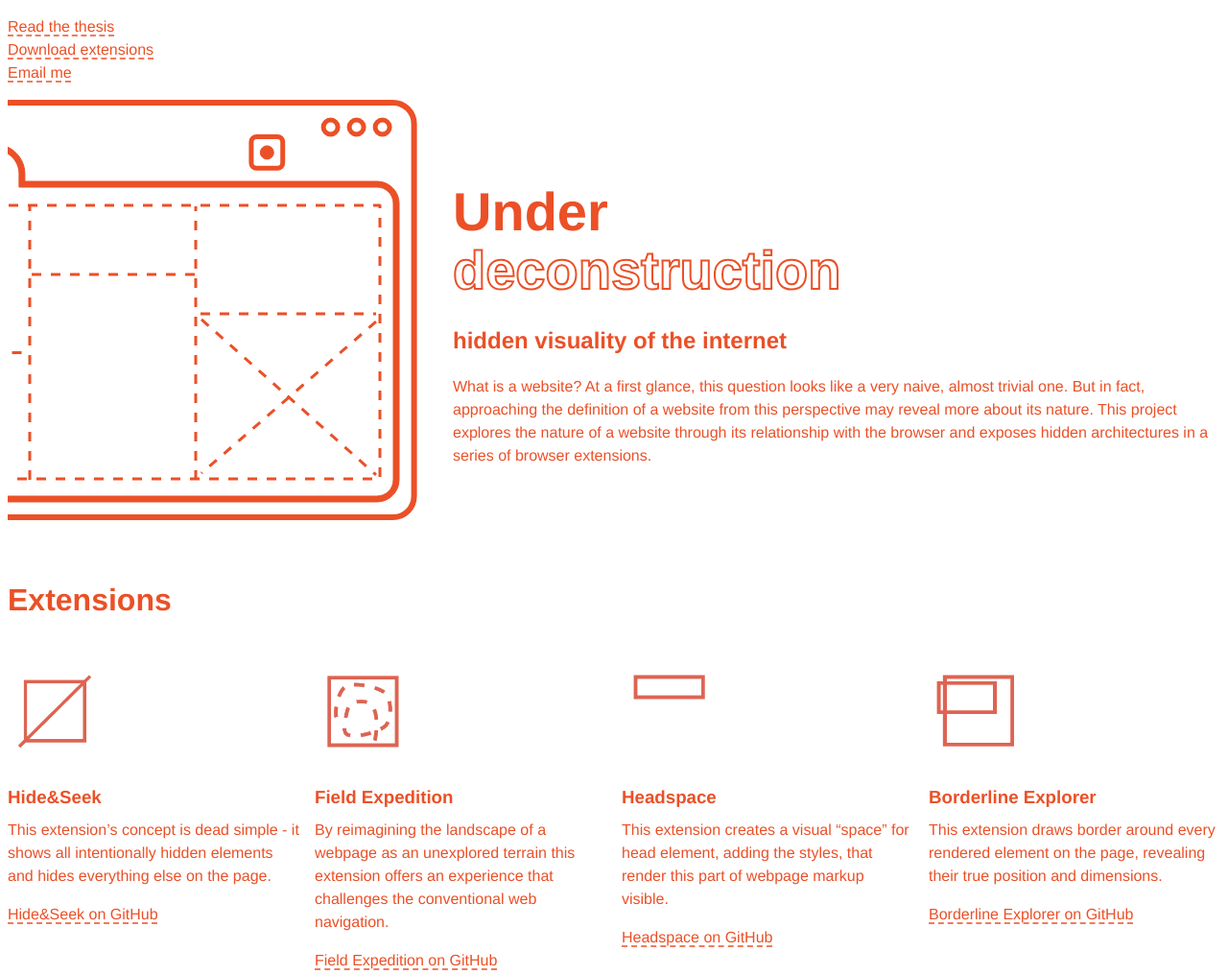
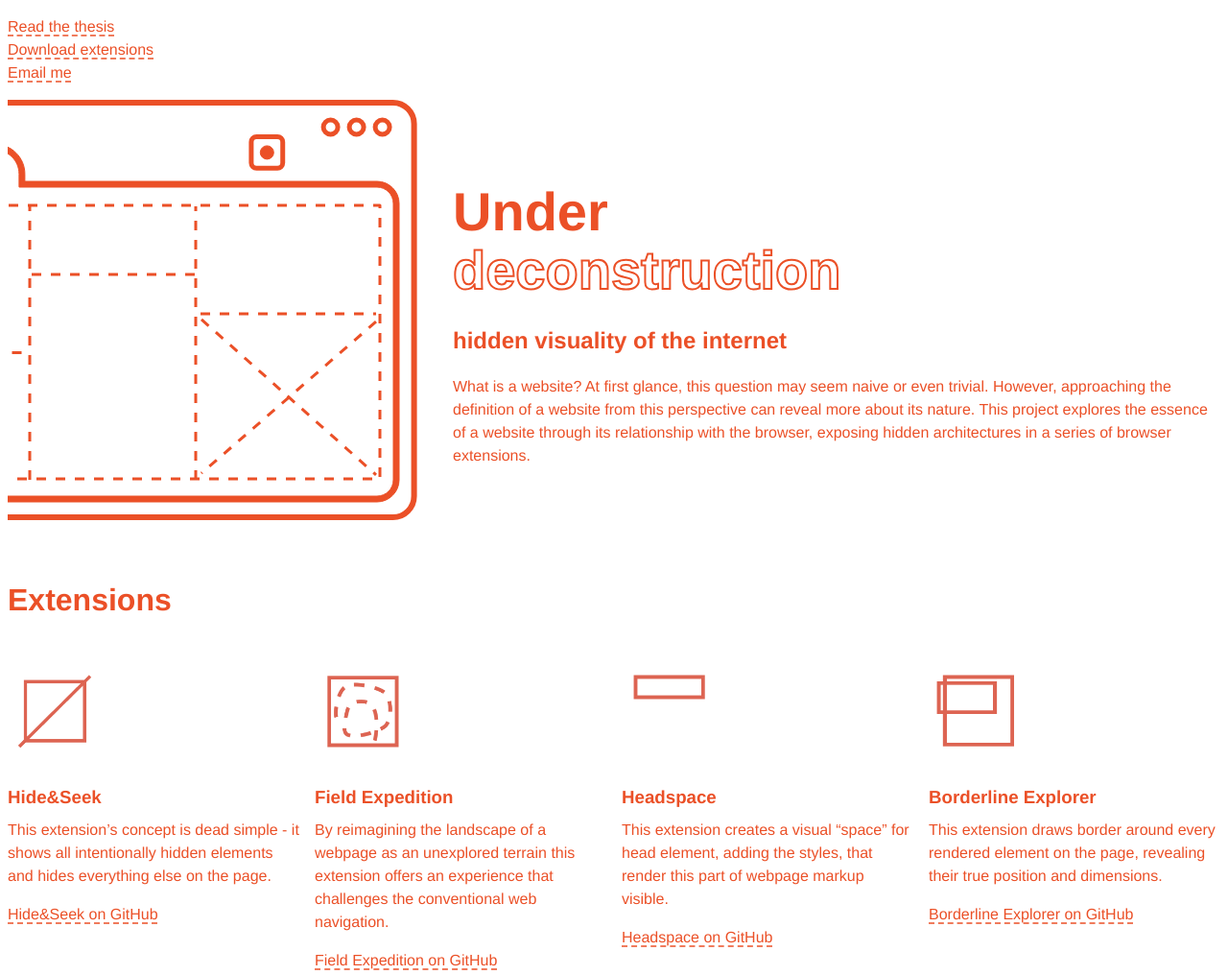
Before and after one commit to k00lthing/under-deconstruction, a website built with Vite: page index.html in a window 1280 px wide. Shown: the whole page at 96% size. Built offline with nearby package versions, Linux system fonts and the light colour scheme.

Commit message:
text corrected

```diff
--- a/index.html
+++ b/index.html
@@ -51,7 +51,7 @@
         <span class="subline">hidden visuality of the internet</span>
       </h1>
       <p>
-        What is a website? At a first glance, this question looks like a very naive, almost trivial one. But in fact, approaching the definition of a website from this perspective may reveal more about its nature. This project explores the nature of a website through its relationship with the browser and exposes hidden architectures in a series of browser extensions.
+        What is a website? At first glance, this question may seem naive or even trivial. However, approaching the definition of a website from this perspective can reveal more about its nature. This project explores the essence of a website through its relationship with the browser, exposing hidden architectures in a series of browser extensions.
       </p>
     </article>
   </main>
```
